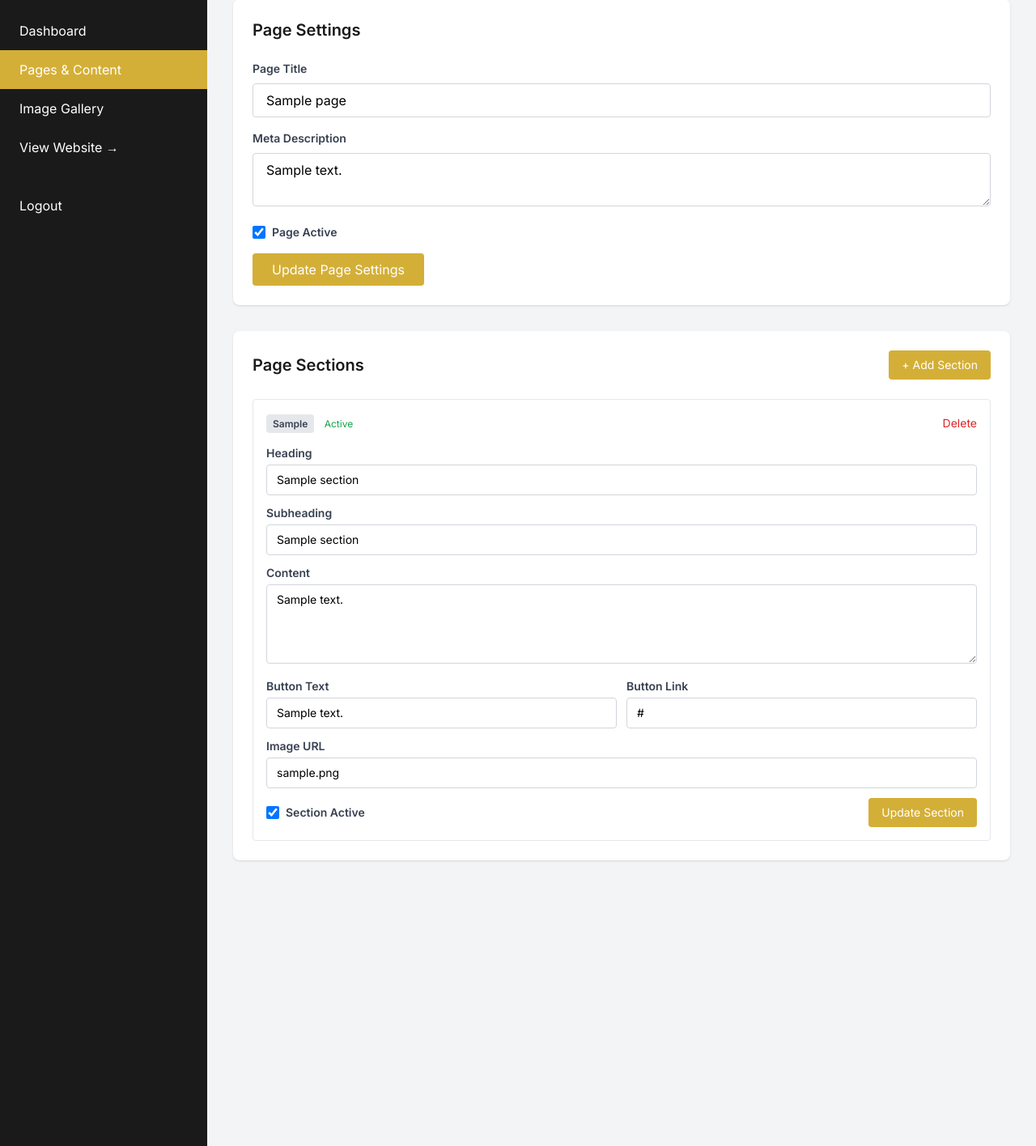
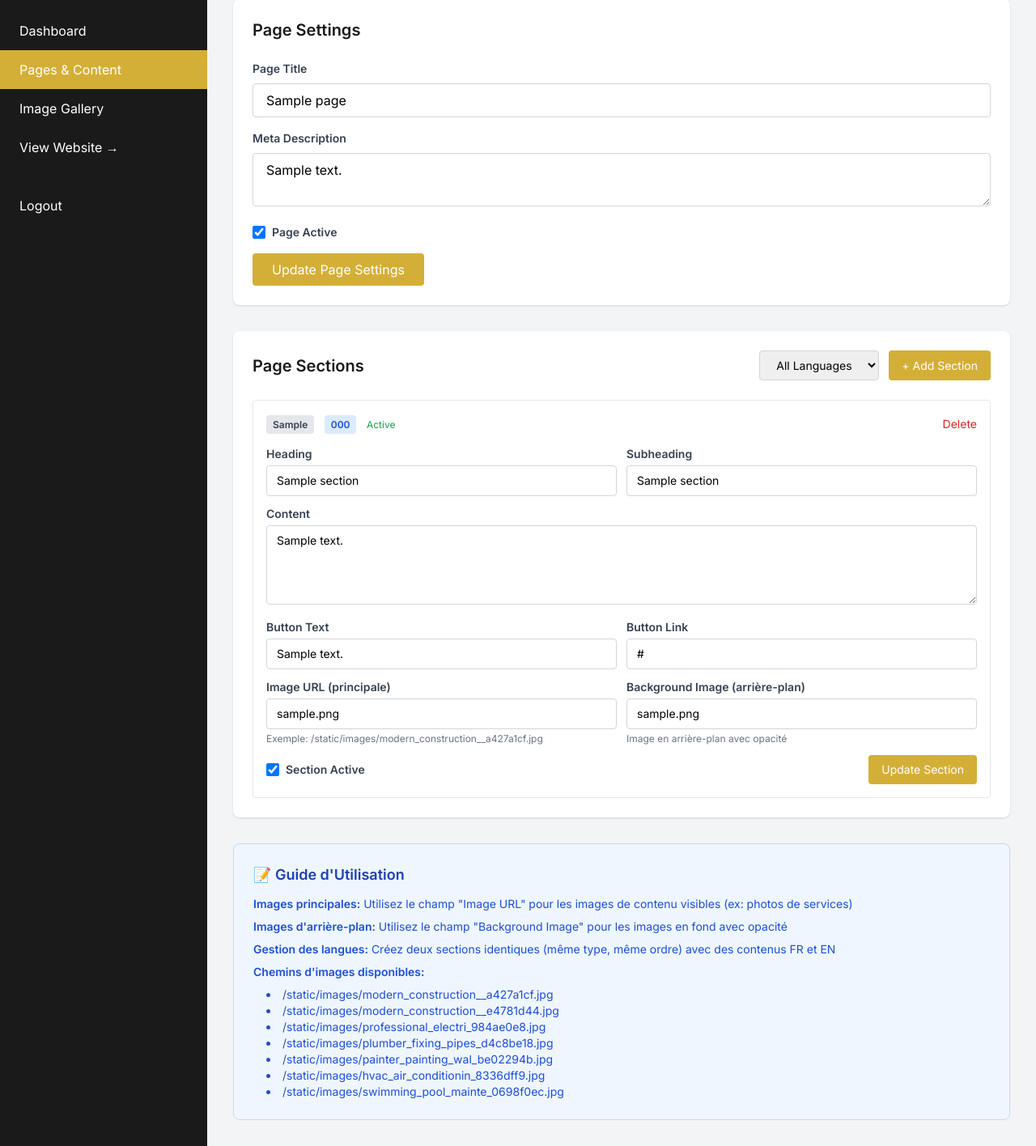
Before and after one commit to moa-digitalagency/BellariConcept, a Flask app: page /admin/page/1 in a window 1280 px wide. Shown: the part 146-1562 px from the top of the page at 81% size. Run offline with Flask 3, Linux system fonts and the light colour scheme; a user stored in the database is signed in; tables that the repository leaves empty hold one stand-in row (values such as "Sample post"); some libraries are stand-ins or nearby versions.

Commit message:
Add background image and language options to page sections
Add `background_image` field to `Section` model, update admin forms to include language selection for sections, and enable filtering sections by language in the admin panel.

Replit-Commit-Author: Agent
Replit-Commit-Session-Id: 583ef198-8b45-413a-80fc-48e208d0bfb3
Replit-Commit-Checkpoint-Type: intermediate_checkpoint
Replit-Commit-Screenshot-Url: https://storage.googleapis.com/screenshot-production-us-central1/b470d6b0-647b-4413-b6c7-2690d161fc1b/583ef198-8b45-413a-80fc-48e208d0bfb3/JUAdA18

```diff
--- a/app.py
+++ b/app.py
@@ -58,6 +58,7 @@ class Section(db.Model):
     button_text = db.Column(db.String(100))
     button_link = db.Column(db.String(200))
     image_url = db.Column(db.String(300))
+    background_image = db.Column(db.String(300))
     background_color = db.Column(db.String(20))
     is_active = db.Column(db.Boolean, default=True)
     created_at = db.Column(db.DateTime, default=datetime.utcnow)
@@ -207,6 +208,7 @@ def admin_update_section(section_id):
     section.button_text = request.form.get('button_text')
     section.button_link = request.form.get('button_link')
     section.image_url = request.form.get('image_url')
+    section.background_image = request.form.get('background_image')
     section.is_active = 'is_active' in request.form
     db.session.commit()
     flash('Section updated successfully', 'success')
@@ -219,6 +221,7 @@ def admin_create_section():
     section = Section(
         page_id=page_id,
         section_type=request.form.get('section_type', 'text'),
+        language_code=request.form.get('language_code', 'fr'),
         heading=request.form.get('heading'),
         content=request.form.get('content'),
         order_index=Section.query.filter_by(page_id=page_id).count()
--- a/templates/admin/edit_page.html
+++ b/templates/admin/edit_page.html
@@ -38,9 +38,16 @@
 <div class="bg-white rounded-lg shadow p-6">
     <div class="flex justify-between items-center mb-6">
         <h3 class="text-xl font-bold text-primary">Page Sections</h3>
+        <div class="flex gap-3">
+            <select id="languageFilter" onchange="filterSections()" class="px-4 py-2 border border-gray-300 rounded text-sm">
+                <option value="all">All Languages</option>
+                <option value="fr">Français</option>
+                <option value="en">English</option>
+            </select>
             <button onclick="showAddSection()" class="bg-accent text-white px-4 py-2 rounded hover:bg-primary transition-colors text-sm">
                 + Add Section
             </button>
+        </div>
     </div>
 
     <div id="addSectionForm" class="hidden mb-6 p-4 bg-gray-50 rounded border border-gray-200">
@@ -48,6 +55,7 @@
         <form method="POST" action="/admin/section/create" class="space-y-3">
             <input type="hidden" name="page_id" value="{{ page.id }}">
 
+            <div class="grid grid-cols-1 md:grid-cols-2 gap-3">
                 <div>
                     <label class="block text-sm font-semibold text-gray-700 mb-1">Section Type</label>
                     <select name="section_type" class="w-full px-3 py-2 border border-gray-300 rounded text-sm">
@@ -57,6 +65,15 @@
                         <option value="contact">Contact</option>
                         <option value="features">Features</option>
                     </select>
+                </div>
+
+                <div>
+                    <label class="block text-sm font-semibold text-gray-700 mb-1">Language</label>
+                    <select name="language_code" class="w-full px-3 py-2 border border-gray-300 rounded text-sm">
+                        <option value="fr">Français</option>
+                        <option value="en">English</option>
+                    </select>
+                </div>
             </div>
 
             <div>
@@ -82,10 +99,11 @@
 
     <div class="space-y-6">
         {% for section in sections %}
-        <div class="border border-gray-200 rounded p-4 {{ 'opacity-50' if not section.is_active }}">
+        <div class="section-item border border-gray-200 rounded p-4 {{ 'opacity-50' if not section.is_active }}" data-language="{{ section.language_code }}">
             <div class="flex justify-between items-start mb-4">
                 <div>
                     <span class="bg-gray-200 text-gray-700 px-2 py-1 rounded text-xs font-semibold">{{ section.section_type }}</span>
+                    <span class="bg-blue-100 text-blue-700 px-2 py-1 rounded text-xs font-semibold ml-2">{{ section.language_code.upper() }}</span>
                     <span class="ml-2 {{ 'text-green-600' if section.is_active else 'text-gray-500' }} text-xs">{{ 'Active' if section.is_active else 'Inactive' }}</span>
                 </div>
                 <form method="POST" action="/admin/section/{{ section.id }}/delete" onsubmit="return confirm('Delete this section?')">
@@ -94,6 +112,7 @@
             </div>
 
             <form method="POST" action="/admin/section/{{ section.id }}/update" class="space-y-3">
+                <div class="grid grid-cols-1 md:grid-cols-2 gap-3">
                     <div>
                         <label class="block text-sm font-semibold text-gray-700 mb-1">Heading</label>
                         <input type="text" name="heading" value="{{ section.heading or '' }}"
@@ -104,6 +123,7 @@
                         <label class="block text-sm font-semibold text-gray-700 mb-1">Subheading</label>
                         <input type="text" name="subheading" value="{{ section.subheading or '' }}"
                                class="w-full px-3 py-2 border border-gray-300 rounded text-sm">
+                    </div>
                 </div>
 
                 <div>
@@ -126,11 +146,22 @@
                     </div>
                 </div>
 
+                <div class="grid grid-cols-1 md:grid-cols-2 gap-3">
                     <div>
-                    <label class="block text-sm font-semibold text-gray-700 mb-1">Image URL</label>
+                        <label class="block text-sm font-semibold text-gray-700 mb-1">Image URL (principale)</label>
                         <input type="text" name="image_url" value="{{ section.image_url or '' }}"
                                class="w-full px-3 py-2 border border-gray-300 rounded text-sm"
-                           placeholder="/static/uploads/filename.jpg">
+                               placeholder="/static/images/filename.jpg">
+                        <p class="text-xs text-gray-500 mt-1">Exemple: /static/images/modern_construction__a427a1cf.jpg</p>
+                    </div>
+
+                    <div>
+                        <label class="block text-sm font-semibold text-gray-700 mb-1">Background Image (arrière-plan)</label>
+                        <input type="text" name="background_image" value="{{ section.background_image or '' }}"
+                               class="w-full px-3 py-2 border border-gray-300 rounded text-sm"
+                               placeholder="/static/images/background.jpg">
+                        <p class="text-xs text-gray-500 mt-1">Image en arrière-plan avec opacité</p>
+                    </div>
                 </div>
 
                 <div class="flex items-center justify-between">
@@ -150,6 +181,25 @@
     </div>
 </div>
 
+<div class="mt-8 bg-blue-50 border border-blue-200 rounded-lg p-6">
+    <h3 class="text-lg font-bold text-blue-800 mb-3">📝 Guide d'Utilisation</h3>
+    <div class="text-sm text-blue-700 space-y-2">
+        <p><strong>Images principales:</strong> Utilisez le champ "Image URL" pour les images de contenu visibles (ex: photos de services)</p>
+        <p><strong>Images d'arrière-plan:</strong> Utilisez le champ "Background Image" pour les images en fond avec opacité</p>
+        <p><strong>Gestion des langues:</strong> Créez deux sections identiques (même type, même ordre) avec des contenus FR et EN</p>
+        <p><strong>Chemins d'images disponibles:</strong></p>
+        <ul class="list-disc list-inside ml-4 mt-2">
+            <li>/static/images/modern_construction__a427a1cf.jpg</li>
+            <li>/static/images/modern_construction__e4781d44.jpg</li>
+            <li>/static/images/professional_electri_984ae0e8.jpg</li>
+            <li>/static/images/plumber_fixing_pipes_d4c8be18.jpg</li>
+            <li>/static/images/painter_painting_wal_be02294b.jpg</li>
+            <li>/static/images/hvac_air_conditionin_8336dff9.jpg</li>
+            <li>/static/images/swimming_pool_mainte_0698f0ec.jpg</li>
+        </ul>
+    </div>
+</div>
+
 <script>
 function showAddSection() {
     document.getElementById('addSectionForm').classList.remove('hidden');
@@ -158,5 +208,18 @@ function showAddSection() {
 function hideAddSection() {
     document.getElementById('addSectionForm').classList.add('hidden');
 }
+
+function filterSections() {
+    const selectedLang = document.getElementById('languageFilter').value;
+    const sections = document.querySelectorAll('.section-item');
+
+    sections.forEach(section => {
+        if (selectedLang === 'all' || section.dataset.language === selectedLang) {
+            section.style.display = 'block';
+        } else {
+            section.style.display = 'none';
+        }
+    });
+}
 </script>
 {% endblock %}
```
Lines whose indentation alone changed are shown as unchanged.
